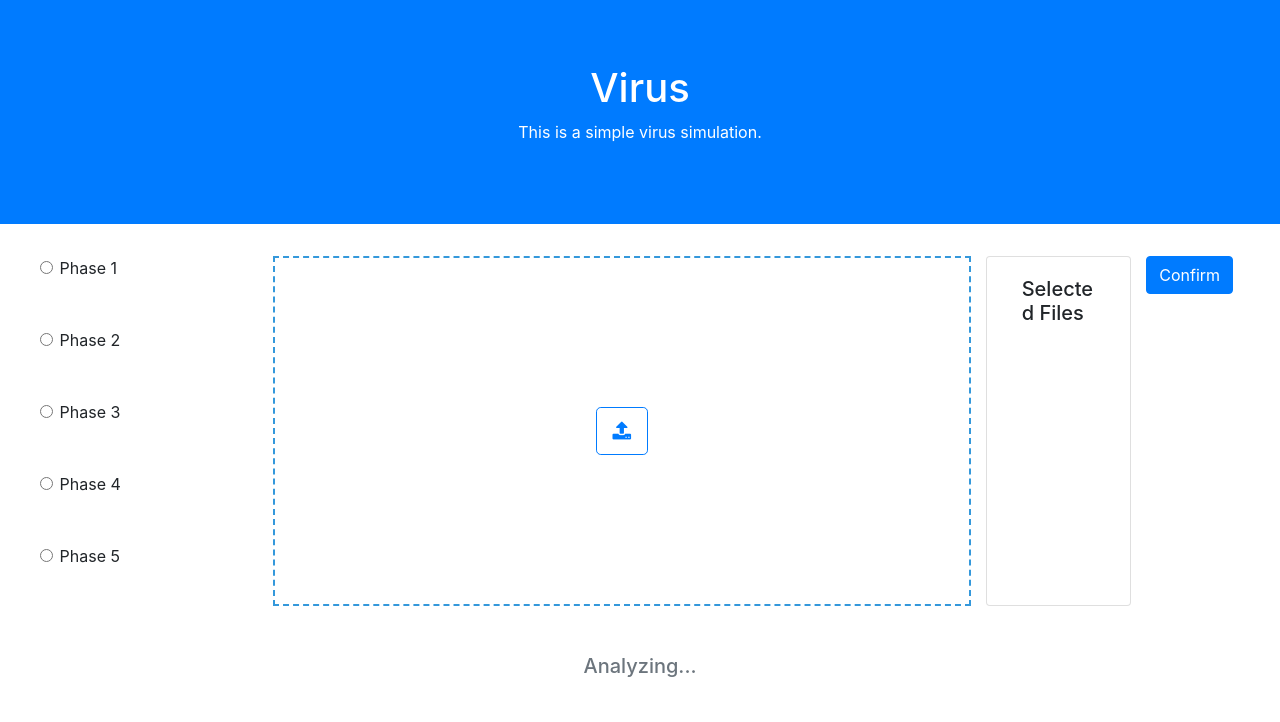
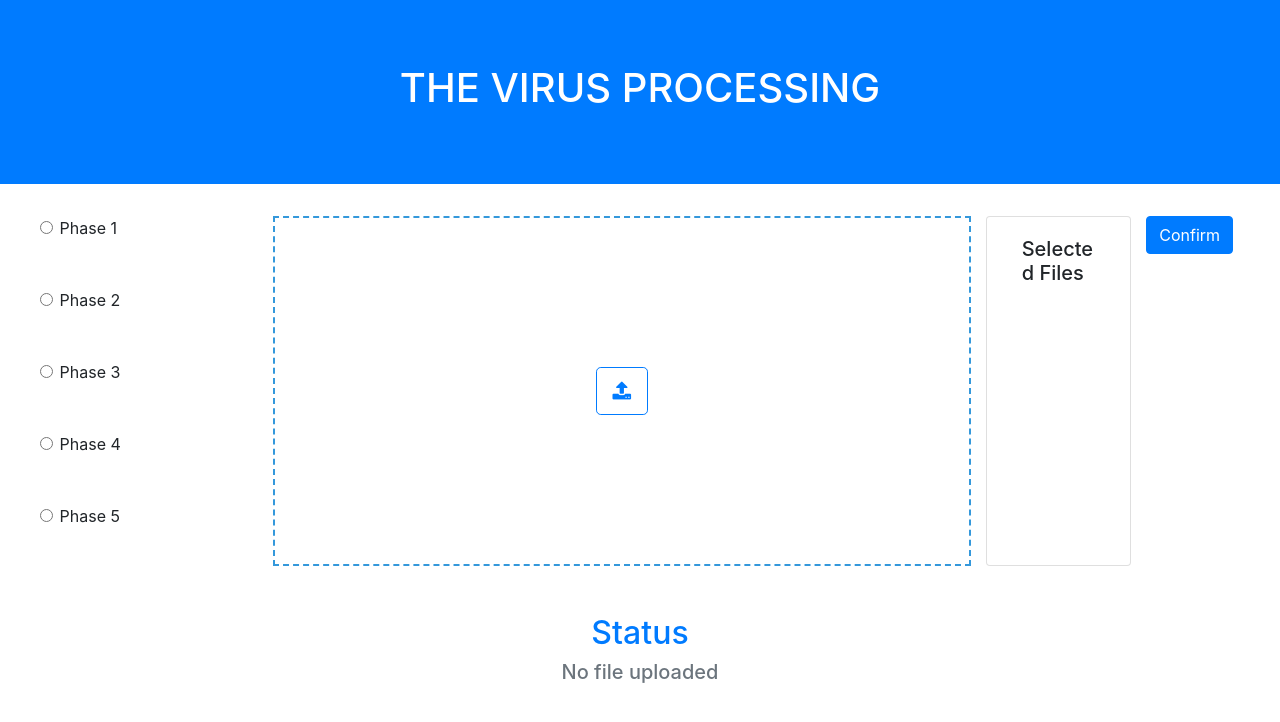
Before and after one commit to yussif-issah/virus_project, a Flask app: page / in a window 1280 px wide. Shown: the top 722 px of the page. Run offline with Flask 3, Linux system fonts and the light colour scheme.

Commit message:
added file process status updates

```diff
--- a/static/virus.js
+++ b/static/virus.js
@@ -21,8 +21,13 @@ function showFileNames(input) {
         }
         output.innerHTML = names.join('<br>');
     }
+
+    resultsDiv = document.getElementById("status")
+    resultsDiv.innerHTML = "Files Selected"
 }
 function handleConfirm(){
+    resultsDiv = document.getElementById("status")
+    resultsDiv.innerHTML = "Analyzing...."
     formData.append('option',selectedOption)
 
     fetch('/handleFilesSubmission', {
@@ -31,7 +36,7 @@ function handleConfirm(){
     })
     .then(response => response.json())
     .then(data => {
-        console.log(data.results)
+        resultsDiv.innerHTML = data.results
 
     });
 }
--- a/templates/index.html
+++ b/templates/index.html
@@ -12,8 +12,8 @@
     <body>
         <div class="row jumbotron justify-content-center bg-primary text-white">
             <div class="col-md-12">
-                <h1 class="text-center">Virus</h1>
-                <p class="text-center">This is a simple virus simulation.</p>
+                <h1 class="text-center">THE VIRUS PROCESSING </h1>
+
             </div>
         </div>
 
@@ -87,7 +87,11 @@
             </div>
         </div>
         <div class="row justify-content-center mt-5">
-            <h5 class="text-secondary" id="results">Analyzing...</h5>
+            <h2 class="text-primary justify-content-center">Status</h2>
+
+        </div>
+        <div class="row justify-content-center">
+            <h5 class="text-secondary justify-content-center" id="status">No file uploaded</h5>
         </div>
         <script src="/static/virus.js" type="text/javascript"></script>
     </body>
```
